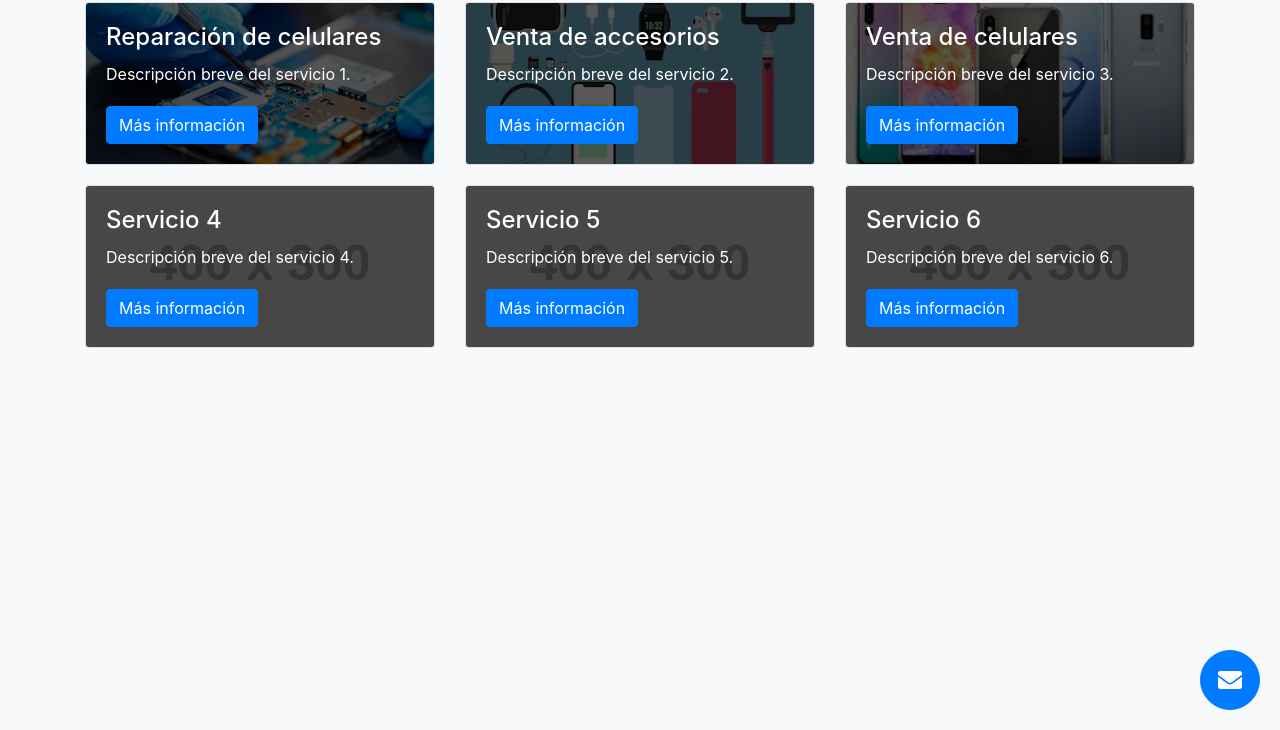
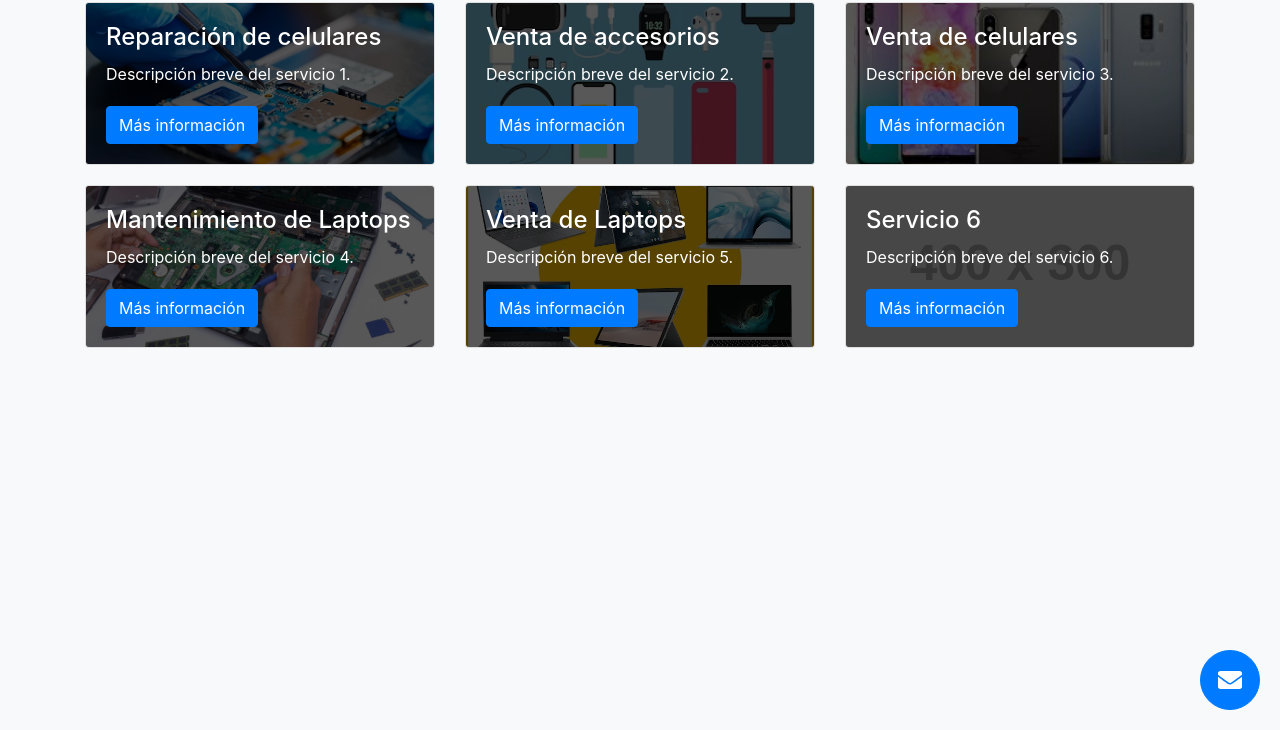
Before and after one commit to Cesar1GFM/Chiapeneco-Tecnology.github.io, a plain HTML site: page inicio.html in a window 1280 px wide. Shown: the part 70-800 px from the top of the page. Drawn offline with nearby package versions, Linux system fonts and the light colour scheme; placeholder pictures from the web are drawn by us.

Commit message:
Update inicio.html

```diff
--- a/inicio.html
+++ b/inicio.html
@@ -94,21 +94,21 @@
         <div class="row">
             <div class="col-md-4">
                 <div class="card">
-                    <img src="https://via.placeholder.com/400x300" alt="Servicio 4">
+                    <img src="img/reparacion-laptops.jpg" alt="Servicio 4">
                     <div class="card-body">
-                        <h5 class="card-title">Servicio 4</h5>
+                        <h5 class="card-title">Mantenimiento de Laptops</h5>
                         <p class="card-text">Descripción breve del servicio 4.</p>
-                        <a href="servicio4.html" class="btn btn-primary">Más información</a>
+                        <a href="mantenimiento.html" class="btn btn-primary">Más información</a>
                     </div>
                 </div>
             </div>
             <div class="col-md-4">
                 <div class="card">
-                    <img src="https://via.placeholder.com/400x300" alt="Servicio 5">
+                    <img src="img/laptops.jpg" alt="Servicio 5">
                     <div class="card-body">
-                        <h5 class="card-title">Servicio 5</h5>
+                        <h5 class="card-title">Venta de Laptops</h5>
                         <p class="card-text">Descripción breve del servicio 5.</p>
-                        <a href="servicio5.html" class="btn btn-primary">Más información</a>
+                        <a href="laptops.html" class="btn btn-primary">Más información</a>
                     </div>
                 </div>
             </div>
```
